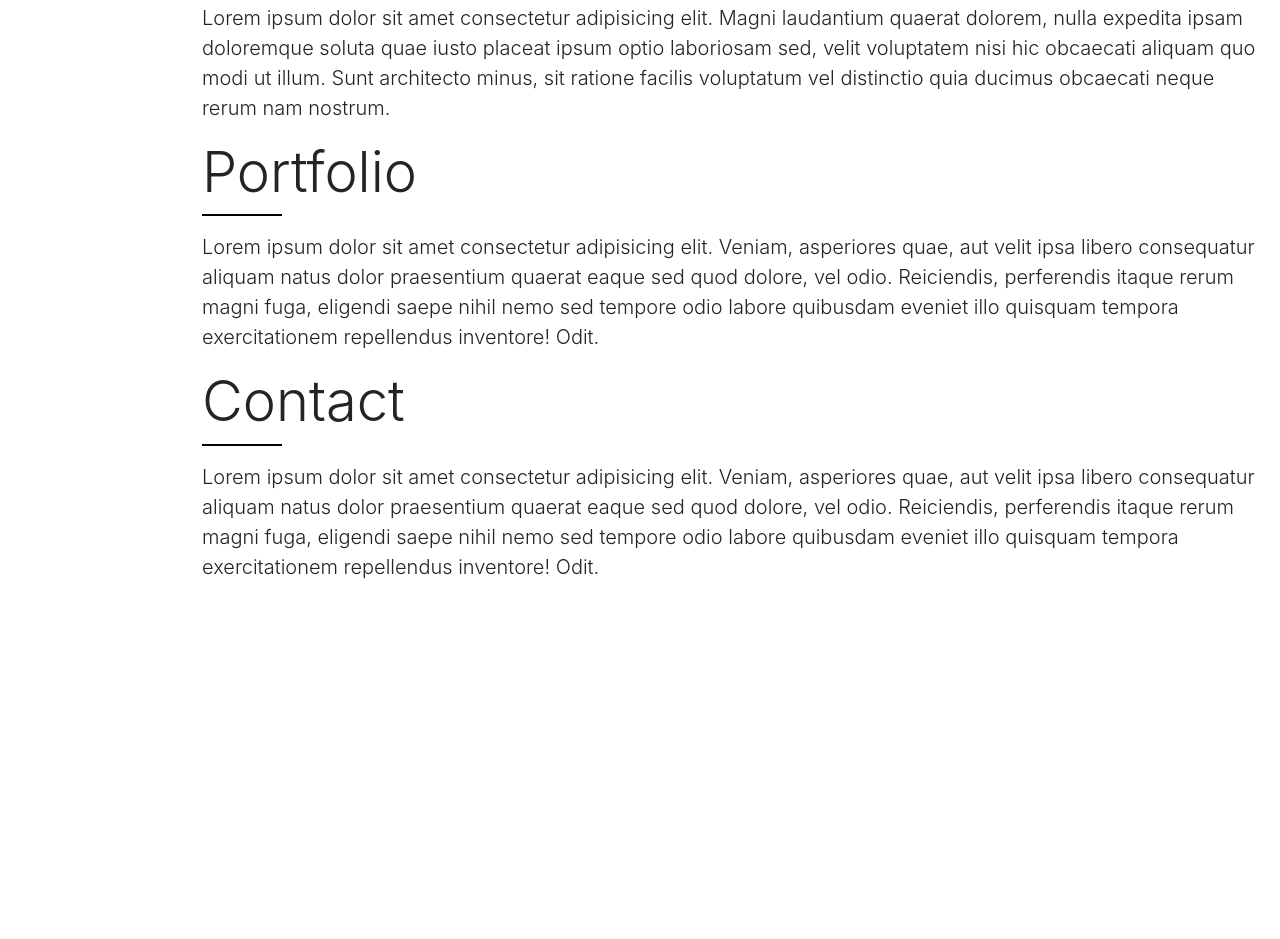
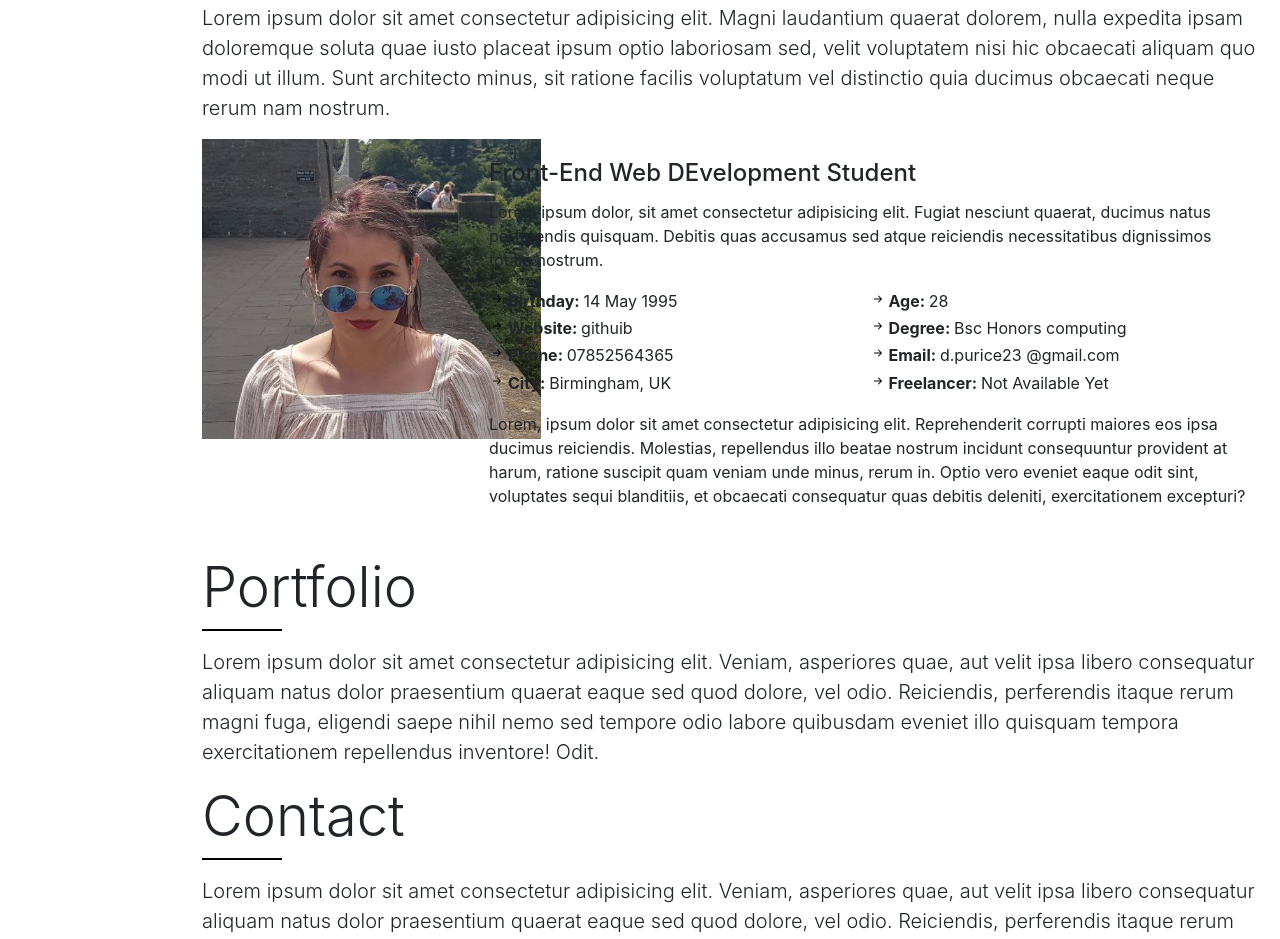
Before and after one commit to DianaPurice/D.Purice-Bootstrap-Portfolio, a website: page index.html in a window 1280 px wide. Shown: the part 922-1861 px from the top of the page. Before the commit the page ends 1520 px from the top, so only its background shows below. Drawn offline with nearby package versions, Linux system fonts and the light colour scheme.

Commit message:
Finished about section

```diff
--- a/css/style.css
+++ b/css/style.css
@@ -1,6 +1,10 @@
-
-
-
+.col-md-3 img {
+    height: 300px;
+  }
+.about-card {
+    display: flex;
+    flex-direction: column;
+}
 .avatar img {
   display: none;
 }
@@ -22,7 +26,22 @@ main section {
   border-top: 2px solid black;
   width: 80px;
 }
-
+.details ul {
+  padding: 0;
+  margin: 0;
+}
+.details li {
+    list-style: none;
+    line-height: 1.7em;
+  }
+.details li::before {
+  content: url(../images/arrow-right-short.svg);
+  display: inline-block;
+  margin-right: 3px;
+}
+.details li span {
+    font-weight: bold;
+}
 
 
 @media screen and (min-width: 1000px) {
@@ -68,7 +87,6 @@ main section {
   }
   .jumbotron {
     height: 100vh;
-
   }
   .jumbotron .container {
     text-align: end;
@@ -79,4 +97,23 @@ main section {
   .social img {
     height: 20px;
   }
+  .card {
+    width: 100%;
+    border: 0;
   }
+  .details {
+    height: 100px;
+    display: flex;
+    flex-direction: row;
+
+  }
+  .details ul {
+    display: flex;
+    flex-direction: column;
+    width: 50%;
+  }
+  .about-card{
+    flex-direction: row;
+}
+
+}
--- a/index.html
+++ b/index.html
@@ -84,7 +84,37 @@
             <h2 class="display-4">About</h2>
             <p class="line"></p>
             <p class="lead">Lorem ipsum dolor sit amet consectetur adipisicing elit. Magni laudantium quaerat dolorem, nulla expedita ipsam doloremque soluta quae iusto placeat ipsum optio laboriosam sed, velit voluptatem nisi hic obcaecati aliquam quo modi ut illum. Sunt architecto minus, sit ratione facilis voluptatum vel distinctio quia ducimus obcaecati neque rerum nam nostrum.</p>
-          </section>
+            <div class="card mb-12">
+                <div class="row no-gutters about-card">
+                  <div class="col-md-3">
+                    <img src="./images/1.jpg" alt="...">
+                  </div>
+                  <div class="col-md-9">
+                    <div class="card-body">
+                      <h4 class="card-title">Front-End Web DEvelopment Student</h4>
+                      <p class="card-text">Lorem ipsum dolor, sit amet consectetur adipisicing elit. Fugiat nesciunt quaerat, ducimus natus perferendis quisquam. Debitis quas accusamus sed atque reiciendis necessitatibus dignissimos totam nostrum.</p>
+                        <div class="details">
+                            <ul>
+                                <li><span>Birthday: </span>14 May 1995</li>
+                                <li><span>Website: </span>githuib</li>
+                                <li><span>Phone: </span>07852564365</li>
+                                <li><span>City: </span>Birmingham, UK</li>
+                            </ul>
+                            <ul>
+                                <li ><span>Age: </span>28</li>
+                                <li><span>Degree: </span>Bsc Honors computing</li>
+                                <li><span>Email: </span>d.purice23 @gmail.com</li>
+                                <li><span>Freelancer: </span>Not Available Yet</li>
+                            </ul>
+                        </div>
+                        <br>
+                        <p>Lorem, ipsum dolor sit amet consectetur adipisicing elit. Reprehenderit corrupti maiores eos ipsa ducimus reiciendis. Molestias, repellendus illo beatae nostrum incidunt consequuntur provident at harum, ratione suscipit quam veniam unde minus, rerum in. Optio vero eveniet eaque odit sint, voluptates sequi blanditiis, et obcaecati consequatur quas debitis deleniti, exercitationem excepturi?</p>
+
+                    </div>
+                  </div>
+                </div>
+              </div>
+        </section>
           <section id="portfolio">
             <h2 class="display-4">Portfolio</h2>
             <p class="line"></p>
```
Also changed, not shown: images/arrow-right-short.svg (added). Lines whose indentation alone changed are shown as unchanged.
